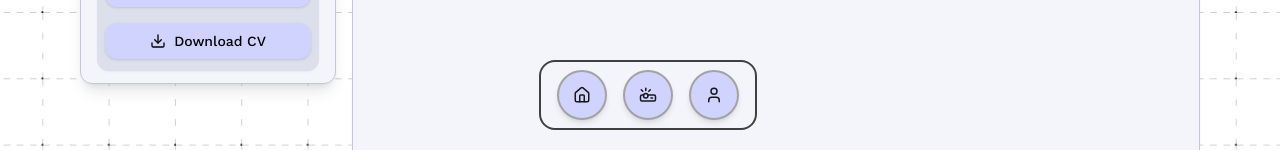
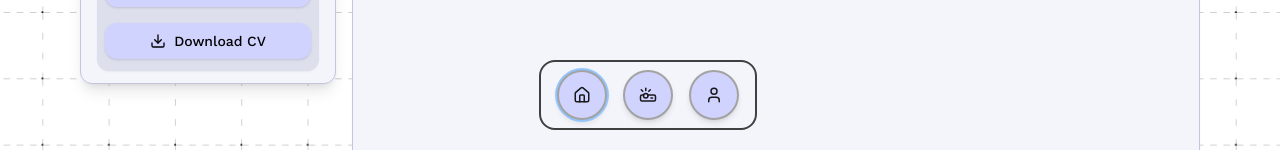
Before and after one commit to halilibrahimcelik/portfolio, a Next.js app: page / in a window 1280 px wide. Shown: the part 650-800 px from the top of the page. Built offline with nearby package versions, Linux system fonts and the light colour scheme.

Commit message:
feat: integrate Next.js TopLoader for improved page loading experience and enhance Dock component with active link indication

```diff
--- a/package.json
+++ b/package.json
@@ -17,6 +17,7 @@
     "lucide-react": "^0.474.0",
     "next": "15.1.6",
     "next-themes": "^0.4.4",
+    "nextjs-toploader": "^3.7.15",
     "react": "^19.0.0",
     "react-dom": "^19.0.0",
     "react-type-animation": "^3.2.0",
--- a/src/app/layout.tsx
+++ b/src/app/layout.tsx
@@ -4,6 +4,7 @@ import './globals.css';
 import { ThemeProvider } from '@/providers/ThemeProvider';
 import BgIcon from '@/components/icons/BgIcon';
 import { Toaster } from '@/components/ui/sonner';
+import NextTopLoader from 'nextjs-toploader';
 
 const workSans = Work_Sans({
   variable: '--font-work-sans',
@@ -44,6 +45,19 @@ export default function RootLayout({
             duration={1500}
           />
         </ThemeProvider>
+        <NextTopLoader
+          color='#2299DD'
+          initialPosition={0.08}
+          crawlSpeed={200}
+          height={2}
+          showSpinner={false}
+          crawl={true}
+          easing='ease'
+          speed={200}
+          shadow='0 0 10px #2299DD,0 0 5px #2299DD'
+          zIndex={1600}
+          showAtBottom={false}
+        />
       </body>
     </html>
   );
--- a/src/components/Dock/Dock.tsx
+++ b/src/components/Dock/Dock.tsx
@@ -19,6 +19,7 @@ import React, {
   useRef,
   useState,
 } from 'react';
+import { usePathname } from 'next/navigation';
 
 export type DockItemData = {
   icon: React.ReactNode;
@@ -64,6 +65,9 @@ function DockItem({
 }: DockItemProps) {
   const ref = useRef<HTMLAnchorElement>(null);
   const ishovered = useMotionValue(0);
+  const pathname = usePathname();
+
+  const isActive = pathname === href;
 
   const mouseDistance = useTransform(mouseX, (val) => {
     const rect = ref.current?.getBoundingClientRect() ?? {
@@ -93,7 +97,11 @@ function DockItem({
       onFocus={() => ishovered.set(1)}
       onBlur={() => ishovered.set(0)}
       onClick={onClick}
-      className={`relative inline-flex items-center justify-center rounded-full dark:bg-secondary bg-primary  border-neutral-400 border-2 shadow-md ${className}`}
+      className={`relative inline-flex items-center justify-center rounded-full dark:bg-secondary bg-primary border-neutral-400 border-2 shadow-md ${
+        isActive
+          ? 'border-blue-500 dark:border-blue-400 ring-2 ring-blue-300 dark:ring-blue-600'
+          : ''
+      } ${className}`}
       tabIndex={0}
     >
       {Children.map(children, (child) =>
```
Also changed, not shown: 1 other file (tests, documents, lock files or other folders).
